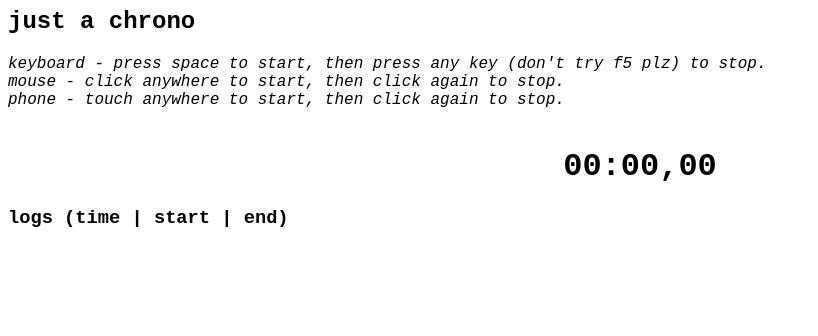
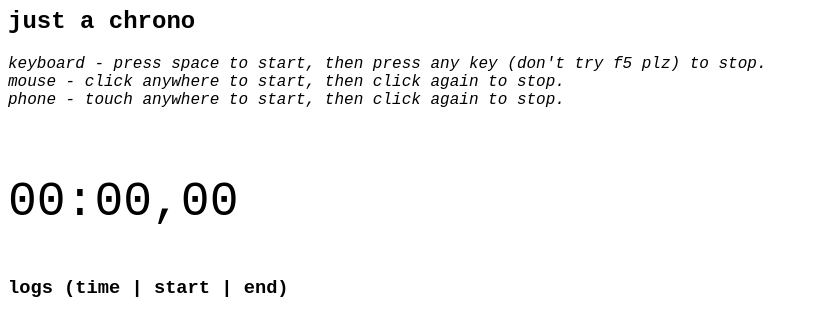
Before and after one commit to hkelf/hkelf.github.io, a plain HTML site: page chrono/index.html in a window 1280 px wide. Shown: the whole page, without its empty margins (0-818 px from the left). Drawn offline with Linux system fonts and the light colour scheme.

Commit message:
chrono v12

```diff
--- a/chrono/index.html
+++ b/chrono/index.html
@@ -23,7 +23,7 @@
             phone - touch anywhere to start, then click again to stop.
         </div>
         <br>
-        <h1 id="chrono" style="text-align: center;"></h1>
+        <p id="chrono" style="font-size: 3em; font-style: bold;"></p>
         <div>
             <h3>logs (time | start | end)</h3>
             <div id="log"></div>
```
